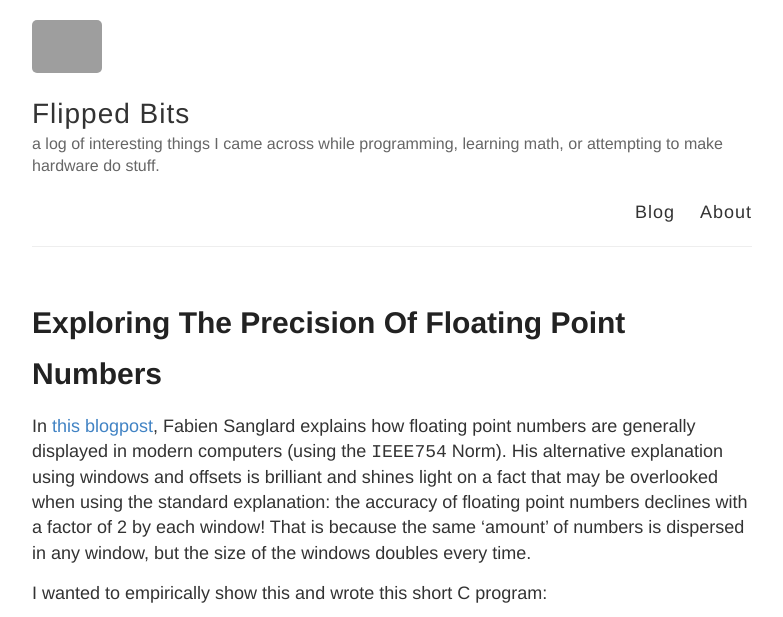
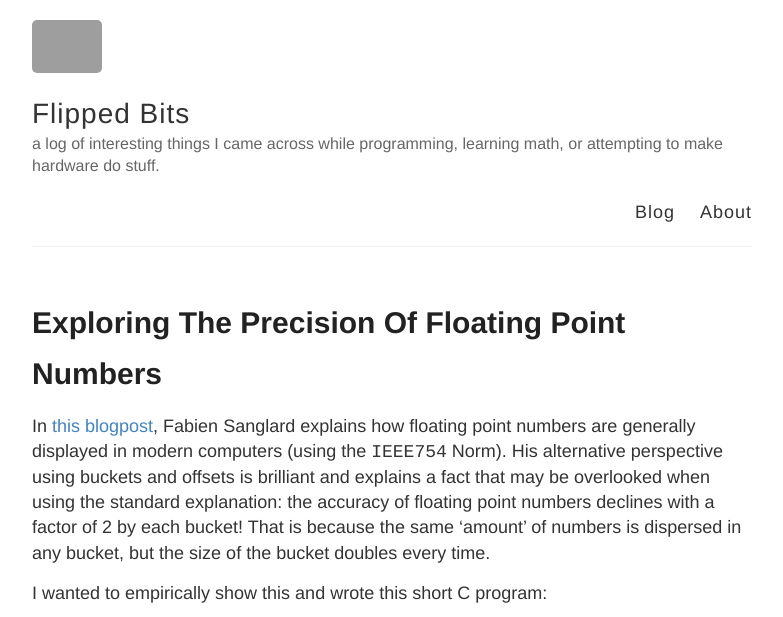
Before and after one commit to barafael/barafael.github.io, a Jekyll site: the page built from _posts/2017-10-10-Exploring-the-precision-of-floating-point-numbers.md, in a window 1280 px wide and 1400 px high, cut to the strip 0-617 px from the top of the window. Shown: the whole strip, without its empty margins (248-1031 px from the left). Built offline with Jekyll 4.4.1, drawn with Linux system fonts in a browser that asks for light colours; our own code applies the rules of GitHub Pages for plain Markdown files; some of the changed text lies outside the part shown; grey boxes are pictures that could not be loaded.

Commit message:
improve ... words

```diff
--- a/_posts/2017-10-10-Exploring-the-precision-of-floating-point-numbers.md
+++ b/_posts/2017-10-10-Exploring-the-precision-of-floating-point-numbers.md
@@ -1,11 +1,11 @@
 In [this
 blogpost](http://fabiensanglard.net/floating_point_visually_explained/), Fabien
 Sanglard explains how floating point numbers are generally displayed in modern
-computers (using the ``IEEE754`` Norm).  His alternative explanation using
-windows and offsets is brilliant and shines light on a fact that may be
+computers (using the ``IEEE754`` Norm). His alternative perspective using
+buckets and offsets is brilliant and explains a fact that may be
 overlooked when using the standard explanation: the accuracy of floating point
-numbers declines with a factor of 2 by each window!  That is because the same
-'amount' of numbers is dispersed in any window, but the size of the windows
+numbers declines with a factor of 2 by each bucket!  That is because the same
+'amount' of numbers is dispersed in any bucket, but the size of the bucket
 doubles every time.
 
 I wanted to empirically show this and wrote this short C program:
@@ -42,7 +42,7 @@ they do not allow for arbitrary accuracy, they are not what mathematicians
 would call _dense_.
 
 That means, we can take a float and increase it by exactly one tiny amount,
-yielding the next-larger float in that window! That is what the function
+yielding the next-larger float in that bucket! That is what the function
 ``increase_float`` does.
 
 We construct a ``float_parts`` union using the float as content. Then, we look
```
